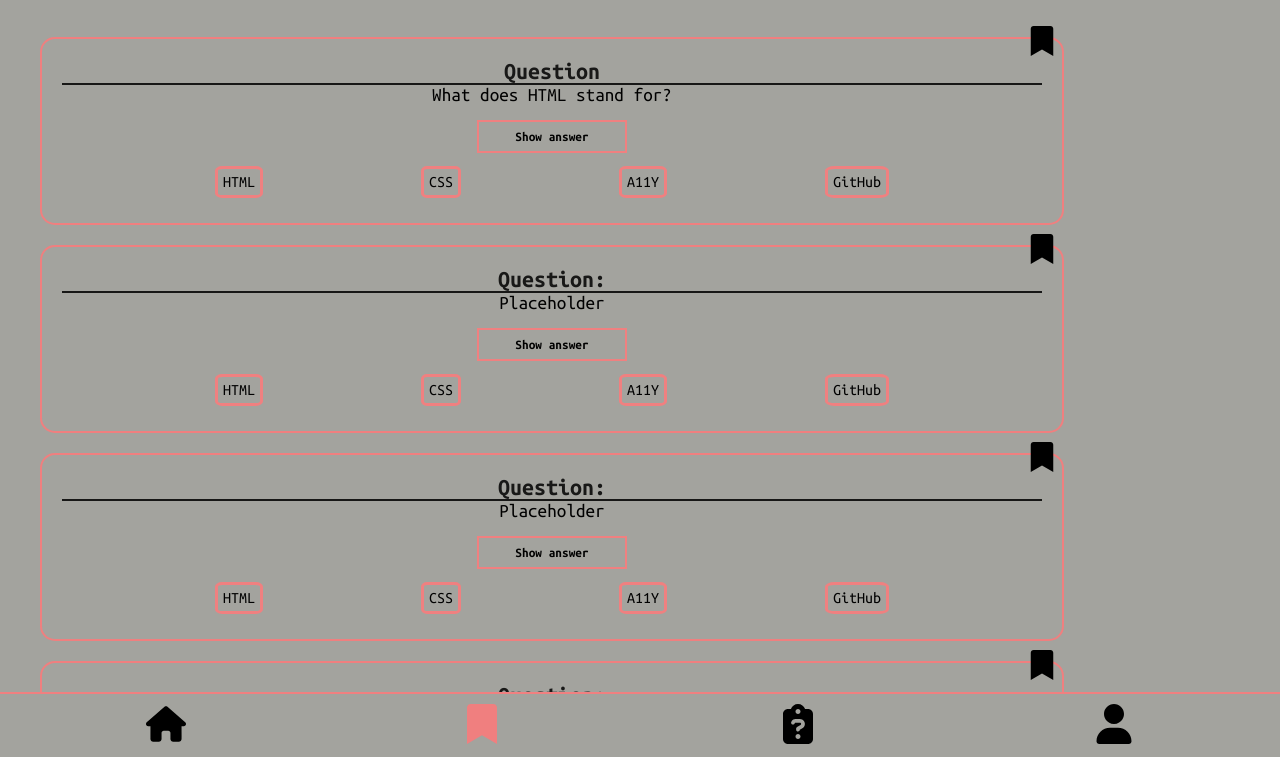
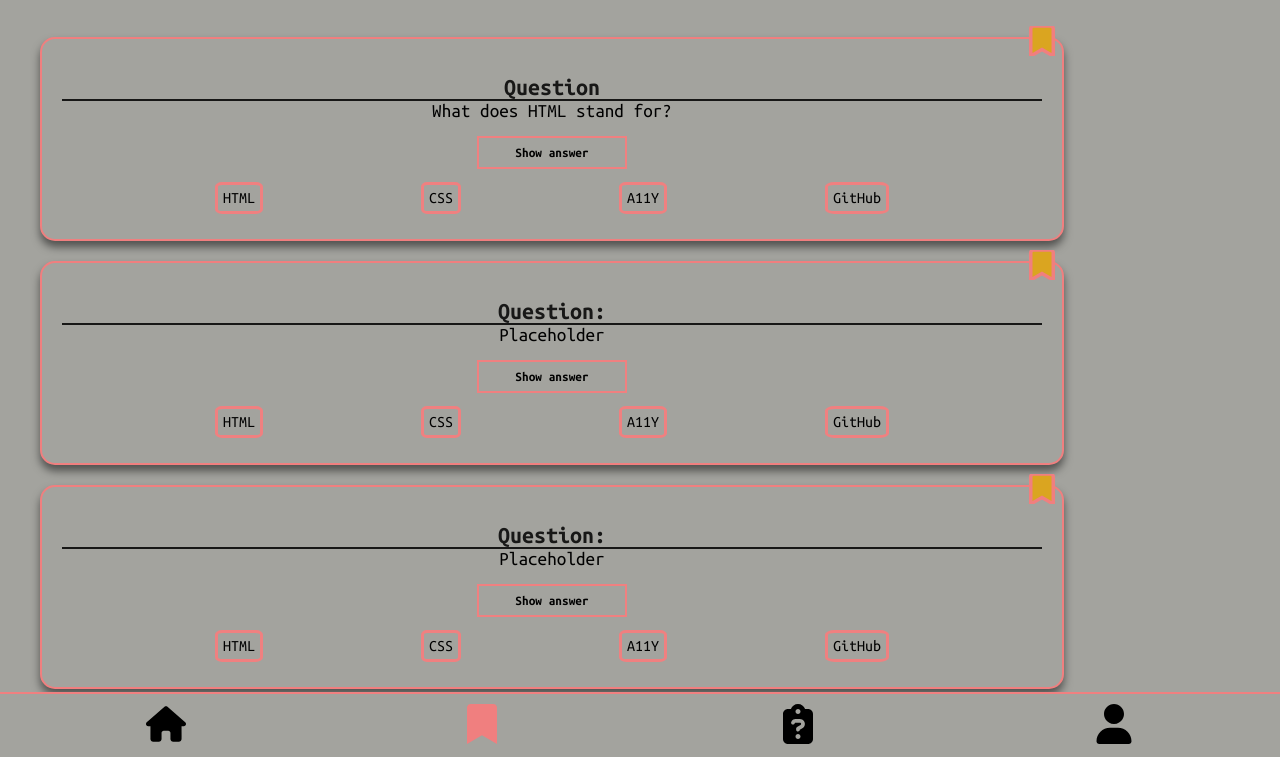
Before and after one commit to bensle/quiz-app, a website: page index.html in a window 1280 px wide. Both pictures are taken after a click on the button 482 px from the left and 768 px from the top of the page. Shown: the part 43-800 px from the top of the page. Drawn offline with Linux system fonts and the light colour scheme.

Commit message:
Add btn to bookmarkPage

```diff
--- a/css/card.css
+++ b/css/card.css
@@ -7,8 +7,7 @@
 .card {
   border: solid #f07f7f 2px;
   border-radius: 15px;
-
-  /* box-shadow: 0 6px 8px rgba(0, 0, 0, 0.5); */
+  box-shadow: 0 6px 8px rgba(0 0 0 / 50%);
   background-color: var(--backgroundcolor);
   padding: 20px;
   margin: 20px;
@@ -70,6 +69,12 @@
   z-index: 1;
 }
 
+.card__bookmarked {
+  fill: goldenrod;
+  stroke: #f07f7f;
+  stroke-width: 60;
+}
+
 .card__show__container {
   display: flex;
   justify-content: center;
@@ -91,7 +96,7 @@
 }
 
 .card__bookmark--active {
-  fill: white;
-  /* stroke: #f07f7f; */
+  fill: goldenrod;
+  stroke: #f07f7f;
   stroke-width: 60;
 }
--- a/index.html
+++ b/index.html
@@ -215,11 +215,18 @@
     <main class="mainquiz hidepage" data-js="bookmarksPage">
       <section class="card">
         <div class="card__bookmark__container">
-          <img
-            class="card__bookmark"
-            src="./images/bookmark-solid.svg"
-            alt="Go to your bookmarked questions"
+          <button class="card__bookmarkbutton">
+            <svg
+              class="card__bookmark card__bookmarked"
+              data-js="removeBookmark"
+              xmlns="http://www.w3.org/2000/svg"
+              viewBox="0 0 384 512"
+            >
+              <path
+                d="M384 48V512l-192-112L0 512V48C0 21.5 21.5 0 48 0h288C362.5 0 384 21.5 384 48z"
               />
+            </svg>
+          </button>
         </div>
         <h2 class="card__heading">Question</h2>
         <p class="card__question">What does HTML stand for?</p>
@@ -240,11 +247,18 @@
       </section>
       <section class="card">
         <div class="card__bookmark__container">
-          <img
-            class="card__bookmark"
-            src="./images/bookmark-solid.svg"
-            alt="Go to your bookmarked questions"
+          <button class="card__bookmarkbutton">
+            <svg
+              class="card__bookmark card__bookmarked"
+              data-js="removeBookmark"
+              xmlns="http://www.w3.org/2000/svg"
+              viewBox="0 0 384 512"
+            >
+              <path
+                d="M384 48V512l-192-112L0 512V48C0 21.5 21.5 0 48 0h288C362.5 0 384 21.5 384 48z"
               />
+            </svg>
+          </button>
         </div>
         <h2 class="card__heading">Question:</h2>
         <p class="card__question">Placeholder</p>
@@ -265,11 +279,18 @@
       </section>
       <section class="card">
         <div class="card__bookmark__container">
-          <img
-            class="card__bookmark"
-            src="./images/bookmark-solid.svg"
-            alt="Go to your bookmarked questions"
+          <button class="card__bookmarkbutton">
+            <svg
+              class="card__bookmark card__bookmarked"
+              data-js="removeBookmark"
+              xmlns="http://www.w3.org/2000/svg"
+              viewBox="0 0 384 512"
+            >
+              <path
+                d="M384 48V512l-192-112L0 512V48C0 21.5 21.5 0 48 0h288C362.5 0 384 21.5 384 48z"
               />
+            </svg>
+          </button>
         </div>
         <h2 class="card__heading">Question:</h2>
         <p class="card__question">Placeholder</p>
@@ -290,11 +311,18 @@
       </section>
       <section class="card">
         <div class="card__bookmark__container">
-          <img
-            class="card__bookmark"
-            src="./images/bookmark-solid.svg"
-            alt="Go to your bookmarked questions"
+          <button class="card__bookmarkbutton">
+            <svg
+              class="card__bookmark card__bookmarked"
+              data-js="removeBookmark"
+              xmlns="http://www.w3.org/2000/svg"
+              viewBox="0 0 384 512"
+            >
+              <path
+                d="M384 48V512l-192-112L0 512V48C0 21.5 21.5 0 48 0h288C362.5 0 384 21.5 384 48z"
               />
+            </svg>
+          </button>
         </div>
         <h2 class="card__heading">Question:</h2>
         <p class="card__question">Placeholder</p>
@@ -315,11 +343,18 @@
       </section>
       <section class="card">
         <div class="card__bookmark__container">
-          <img
-            class="card__bookmark"
-            src="./images/bookmark-solid.svg"
-            alt="Go to your bookmarked questions"
+          <button class="card__bookmarkbutton">
+            <svg
+              class="card__bookmark card__bookmarked"
+              data-js="removeBookmark"
+              xmlns="http://www.w3.org/2000/svg"
+              viewBox="0 0 384 512"
+            >
+              <path
+                d="M384 48V512l-192-112L0 512V48C0 21.5 21.5 0 48 0h288C362.5 0 384 21.5 384 48z"
               />
+            </svg>
+          </button>
         </div>
         <h2 class="card__heading">Question:</h2>
         <p class="card__question">Placeholder</p>
@@ -339,11 +374,18 @@
       </section>
       <section class="card">
         <div class="card__bookmark__container">
-          <img
-            class="card__bookmark"
-            src="./images/bookmark-solid.svg"
-            alt="Go to your bookmarked questions"
+          <button class="card__bookmarkbutton">
+            <svg
+              class="card__bookmark card__bookmarked"
+              data-js="removeBookmark"
+              xmlns="http://www.w3.org/2000/svg"
+              viewBox="0 0 384 512"
+            >
+              <path
+                d="M384 48V512l-192-112L0 512V48C0 21.5 21.5 0 48 0h288C362.5 0 384 21.5 384 48z"
               />
+            </svg>
+          </button>
         </div>
         <h2 class="card__heading">Question:</h2>
         <p class="card__question">Placeholder</p>
```
Lines whose indentation alone changed are shown as unchanged.
